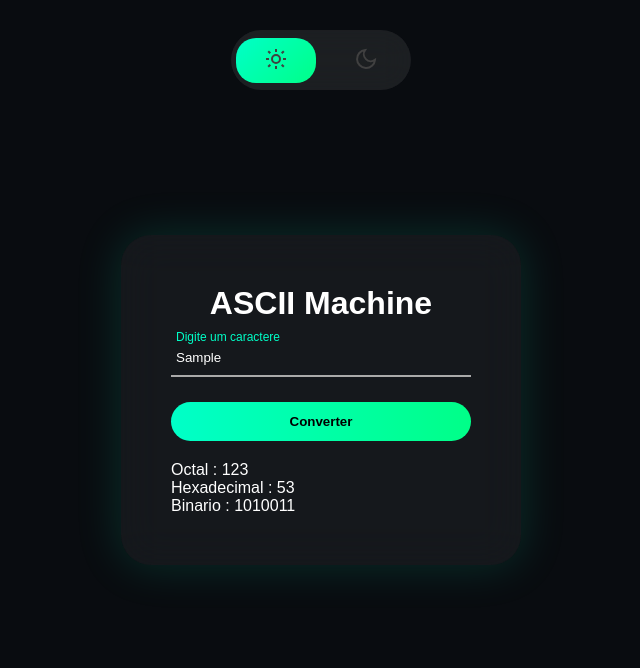
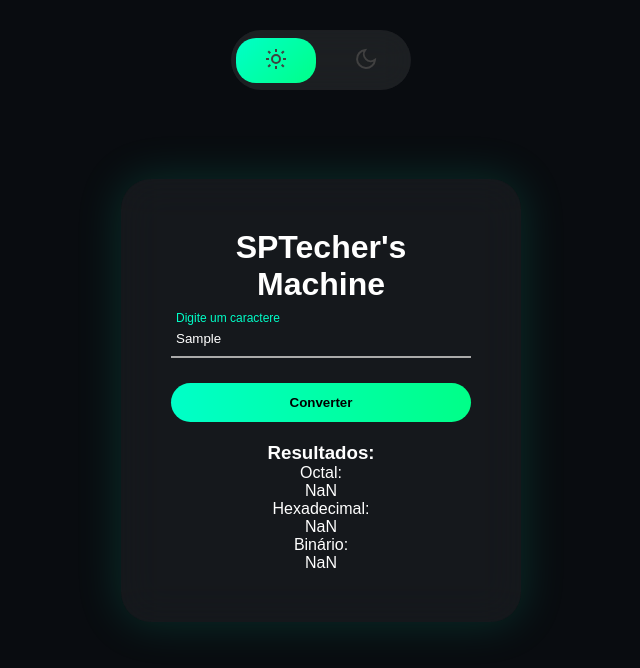
Before and after one commit to AlanHyppolito/AlanCrivellaro, a plain HTML site: page MACHINE-Alan.html in a window 1280 px wide. Both pictures are taken after typing "Sample" into the empty fields and a click on the button "Converter". Shown: the whole page, without its empty margins (319-959 px from the left). Drawn offline with Linux system fonts and the light colour scheme.

Commit message:
Add files via upload

```diff
--- a/MACHINE-Alan.html
+++ b/MACHINE-Alan.html
@@ -38,38 +38,39 @@
 
     <!-- CARD -->
     <div class="card">
-        <h1>ASCII Machine</h1><br>
+        <h1>SPTecher's Machine</h1><br>
 
         <div class="input-group">
-            <input id="input_ascii" type="text" maxlength="1" required>
+            <input id="input_ascii" type="text" required>
             <label>Digite um caractere</label>
         </div>
 
-        <button onclick="converterCaracter()">Converter</button>
+        <button onclick="converter()">Converter</button>
 
         <div id="div_output"></div>
+
+        <h3>Resultados:</h3>
+        <p>Octal:
+        <div id="demo2"></div>
+        </p>
+        <p>Hexadecimal:
+        <div id="demo3"></div>
+        </p>
+        <p>Binário:
+        <div id="demo4"></div>
+        </p>
     </div>
 
 </body>
 
 <script>
-    function converterCaracter() {
-        div_output.innerHTML = '';
-
-        var caractere = input_ascii.value;
-        if (caractere === '') {
-            div_output.innerHTML = "Digite um caractere!";
-            return;
+    function converter() {
+            var decimal = Number(input_ascii.value);
+            div_output.style.display = 'block';
+            demo2.innerHTML = decimal.toString(8);
+            demo3.innerHTML = decimal.toString(16);
+            demo4.innerHTML = decimal.toString(2);
         }
-
-        var decimal = caractere.charCodeAt();
-
-        div_output.style.display = 'block';
-
-        div_output.innerHTML += "Octal : " + decimal.toString(8) + '<br>';
-        div_output.innerHTML += "Hexadecimal : " + decimal.toString(16) + '<br>';
-        div_output.innerHTML += "Binario : " + decimal.toString(2) + '<br>';
-    }
 
     function setMode(mode) {
         const body = document.body;
@@ -84,5 +85,4 @@
         }
     }
 </script>
-
 </html>
```
